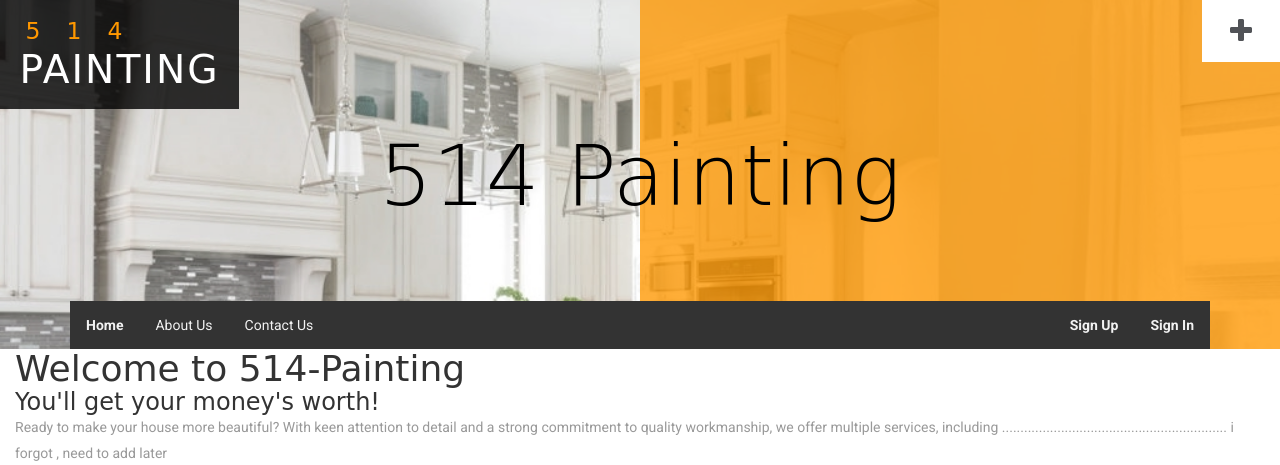
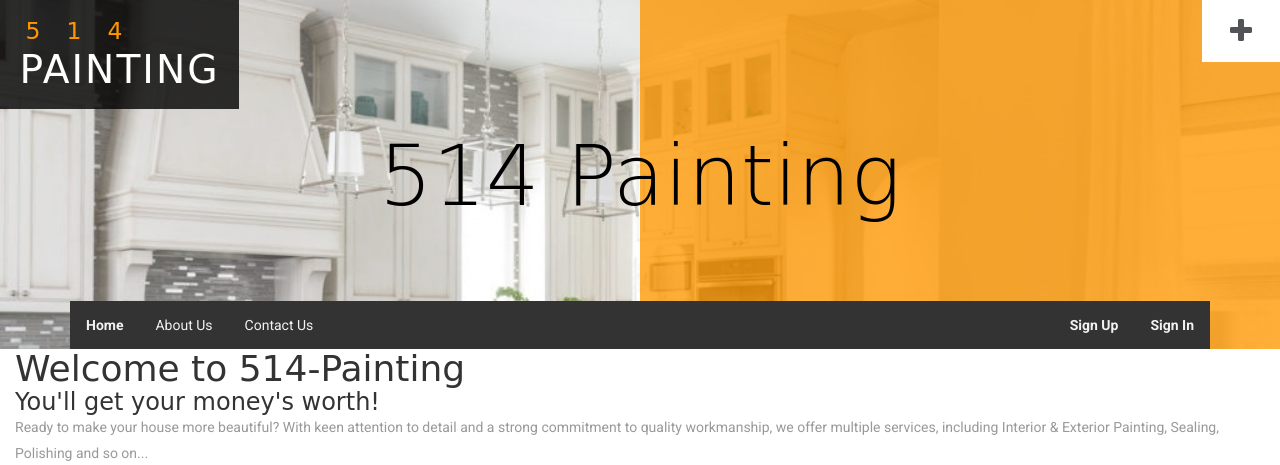
Before and after one commit to TheodoreTsimiklis/SysDev-Team-Project, a PHP site: page /System-Dev/ in a window 1280 px wide. Shown: the top 465 px of the page. Run offline with PHP 8.4, Linux system fonts and the light colour scheme; data that the repository does not hold is empty; some libraries are stand-ins or nearby versions; some web fonts are replaced.

Commit message:
service info

```diff
--- a/code/System-Dev/app/views/Home/index.php
+++ b/code/System-Dev/app/views/Home/index.php
@@ -34,11 +34,10 @@
                     </h3>
                     <p>
                         Ready to make your house more beautiful? With keen attention to detail and a strong commitment to quality workmanship,
-                        we offer multiple services, including .............................................................
-                        i forgot , need to add later
+                        we offer multiple services, including Interior & Exterior Painting, Sealing, Polishing and so on...
                     </p>
                     <div class="button">
-                        <!-- <a href="/System-Dev/AboutUs">More</a> -->
+                        <a href="/System-Dev/AboutUs">All Services</a>
                     </div>
                     <!-- <iframe width="560" height="315" src="https://www.youtube.com/embed/hz70ucYZyy4" title="YouTube video player" frameborder="0" allow="accelerometer; autoplay; clipboard-write; encrypted-media; gyroscope; picture-in-picture" allowfullscreen></iframe> -->
                     <iframe width="660" height="415" src="https://www.youtube.com/embed/MmgVDuJ8Un0" title="YouTube video player" frameborder="0" allow="accelerometer; autoplay; clipboard-write; encrypted-media; gyroscope; picture-in-picture" allowfullscreen></iframe>
```
Also changed, not shown: code/System-Dev/public/images/4.jpg (deleted), code/System-Dev/public/images/g1.jpg (deleted), code/System-Dev/public/images/g3.jpg (deleted), code/System-Dev/public/images/g4.jpg (deleted), code/System-Dev/public/images/g5.jpg (deleted), code/System-Dev/public/images/g6.jpg (deleted), code/System-Dev/public/images/g7.jpg (deleted), code/System-Dev/public/images/img1.jpg (deleted), code/System-Dev/public/images/painting.jpg (added), code/System-Dev/public/images/polish.jpg (added), code/System-Dev/public/images/sealing.jpg (added).
